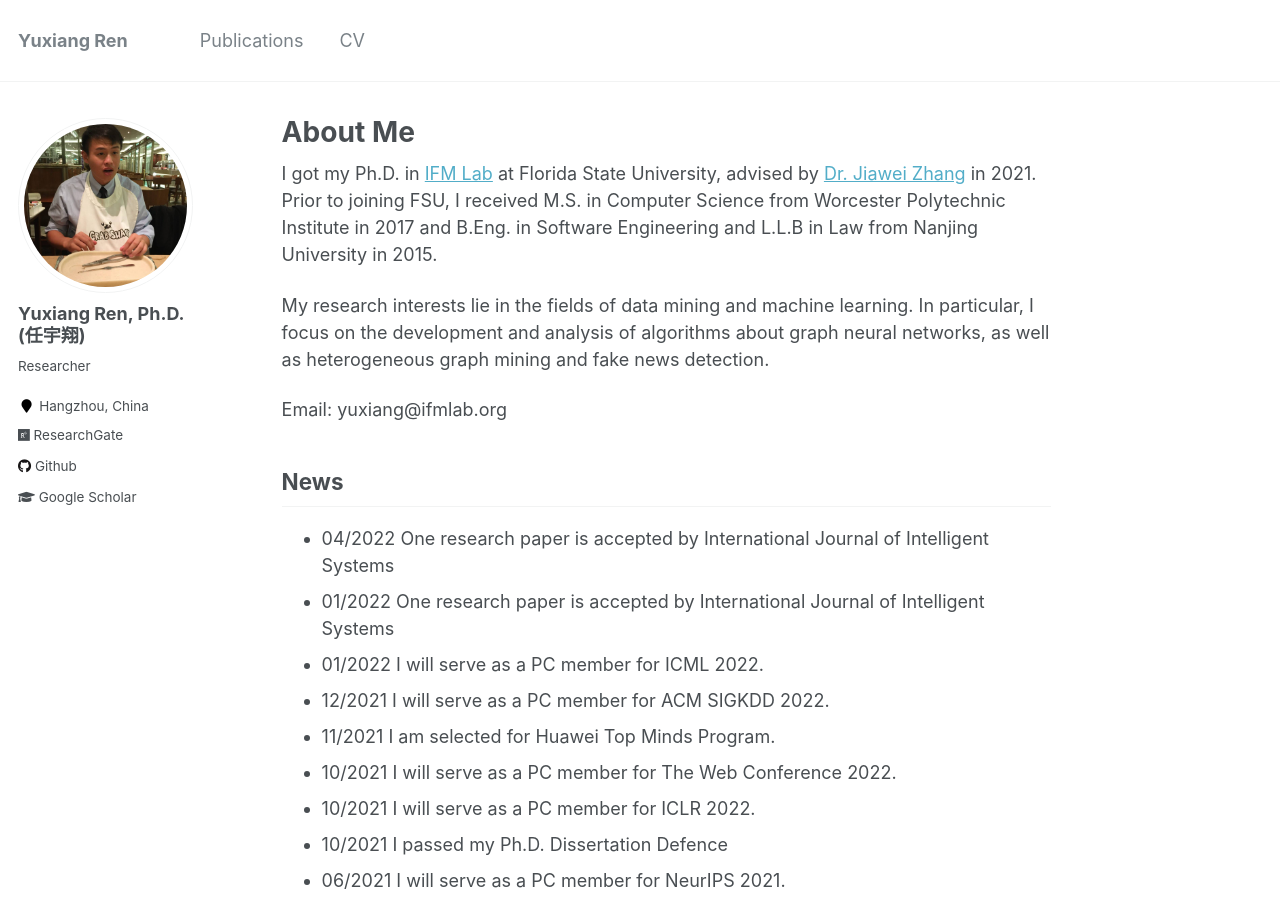
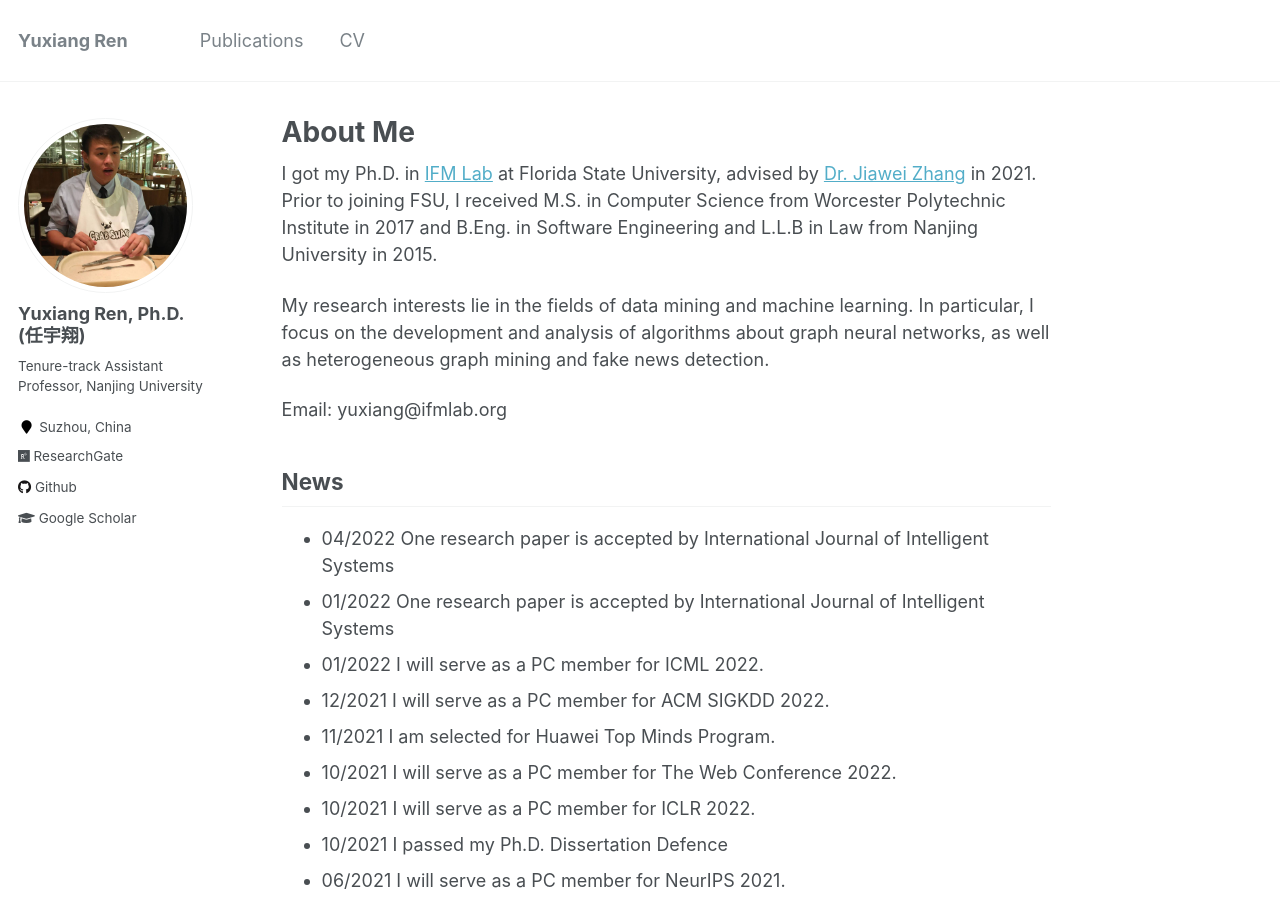
Before and after one commit to YuxiangRen/YuxiangRen.github.io, a Jekyll site: the page built from _pages/about.md, in a window 1280 px wide and 900 px high. Built offline with Jekyll 4.4.1, drawn with Linux system fonts in a browser that asks for light colours.

Commit message:
2025-05-17

```diff
--- a/_config.yml
+++ b/_config.yml
@@ -82,8 +82,8 @@ analytics:
 author:
   name             : "Yuxiang Ren, Ph.D. (任宇翔)"
   avatar           : "profile.jpg"
-  bio              : "Researcher"
-  location         : "Hangzhou, China"
+  bio              : "Tenure-track Assistant Professor, Nanjing University"
+  location         : "Suzhou, China"
   employer         :
   googlescholar    : "https://scholar.google.com/citations?user=SSC2dgcAAAAJ&hl=en"
   email            :
```
